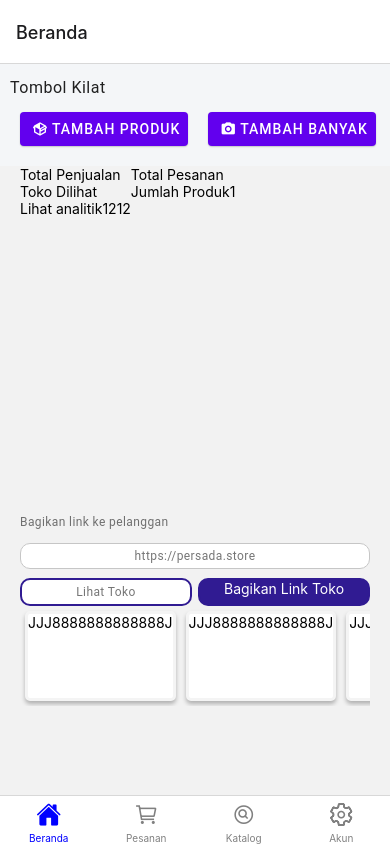
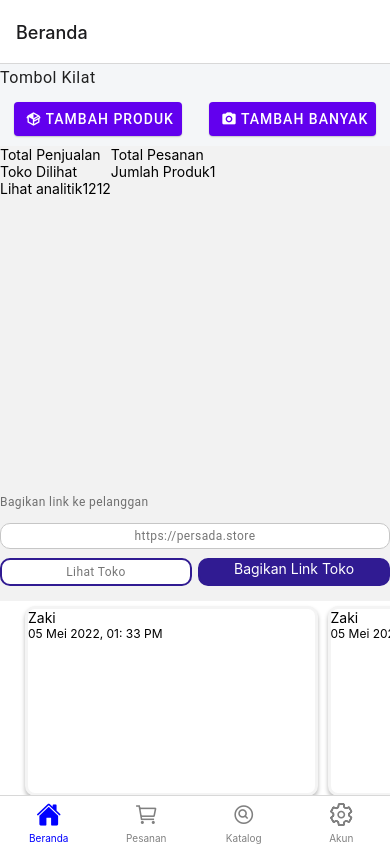
Before and after one commit to aamuzakii/persada-green, a React Native app: screen /Beranda in a window 390 px wide. Built offline with nearby package versions, Linux system fonts and the light colour scheme.

Commit message:
Card horizontal view

```diff
--- a/src/components/home/OrderCard.jsx
+++ b/src/components/home/OrderCard.jsx
@@ -4,16 +4,18 @@ import { Subheading, Button, Searchbar, Caption  } from 'react-native-paper';
 
 export default function OrderCard() {
   let screenHeight = Dimensions.get('window').height;
+  let screenWidth = Dimensions.get('window').width;
 
   return (
-    <View style={{ height: 90, backgroundColor: 'white', margin: 5, borderRadius: 5, borderColor: '#f4f4f4', borderWidth: 3, shadowColor: "#000",
-    shadowOffset: {
-      width: 0,
-      height: 3,
-    },
-    shadowOpacity: 0.27,
-    shadowRadius: 4.65, }} >
-      <Text>JJJ8888888888888J</Text>
+    <View style={{ height: 190, width: screenWidth * 75 / 100, backgroundColor: 'white', margin: 5, borderRadius: 10, borderColor: '#f4f4f4', borderWidth: 3, shadowColor: "#000", shadowOffset: { width: 0, height: 3 }, shadowOpacity: 0.27, shadowRadius: 4.65 }} >
+      <View id="atas" >
+        <View>
+          <Text>Zaki</Text>
+          <Text style={{ fontSize: 12 }} >05 Mei 2022, 01: 33 PM</Text>
+        </View>
+        <View></View>
+      </View>
+      <View id="atas" ></View>
     </View>
   );
 }
--- a/src/views/HomeScreen.jsx
+++ b/src/views/HomeScreen.jsx
@@ -12,7 +12,7 @@ const Home = () => {
 
   return (
     <SafeAreaView style={styles.container}>
-      <View style={{ backgroundColor: '#f4f6f8', flexGrow: 1, padding: 10 }} >
+      <View style={{ backgroundColor: '#f4f6f8', flexGrow: 1 }} >
         <Subheading >Tombol Kilat</Subheading>
         <View style={{ flexDirection: 'row', justifyContent: 'space-around' }} >
           {/* https://materialdesignicons.com/ */}
@@ -21,9 +21,11 @@ const Home = () => {
         </View>
       </View>
       {/* SCROLL SECTION */}
-      <View style={{ height: (screenHeight - 100), borderColor: 'green', paddingHorizontal: 20 }} >
+      <View style={{ height: (screenHeight - 100), borderColor: 'green' }} >
         <ScrollView >
           <Statistic></Statistic>
+
+          {/* component share link */}
           <View>
             <Caption>Bagikan link ke pelanggan</Caption>
             <View style={{ flexDirection: 'row',  justifyContent: 'space-around' }} >
@@ -41,13 +43,15 @@ const Home = () => {
             </View>
           </View>
 
-          <ScrollView horizontal={true}>
+          <ScrollView horizontal={true} style={{ backgroundColor: 'white', paddingHorizontal: 20, marginVertical: 15 }}>
             {
               [1,2,3,4].map((key, i) => (
                 <OrderCard key={i} ></OrderCard>
               ))
             }
           </ScrollView>
+
+          <View id='bemper' style={{ height: 80 }} ></View>
 
 
         </ScrollView>
@@ -59,29 +63,6 @@ const Home = () => {
 const styles = StyleSheet.create({
   container: {
     flex: 1,
-  },
-  scrollView: {
-    // backgroundColor: 'rgba(52, 52, 52, 0.8)',
-    backgroundColor: 'white',
-    flex: 1
-  },
-  text: {
-    fontSize: 42,
-  },
-  one: {
-    backgroundColor: 'red',
-    flexGrow: 1
-    // height: 50
-  },
-  tengah: {
-    backgroundColor: 'blue',
-    flex: 6
-    // height: 50
-  },
-  bwh: {
-    backgroundColor: 'cyan',
-    flexGrow: 1
-    // height: 50
   }
 });
 
```
